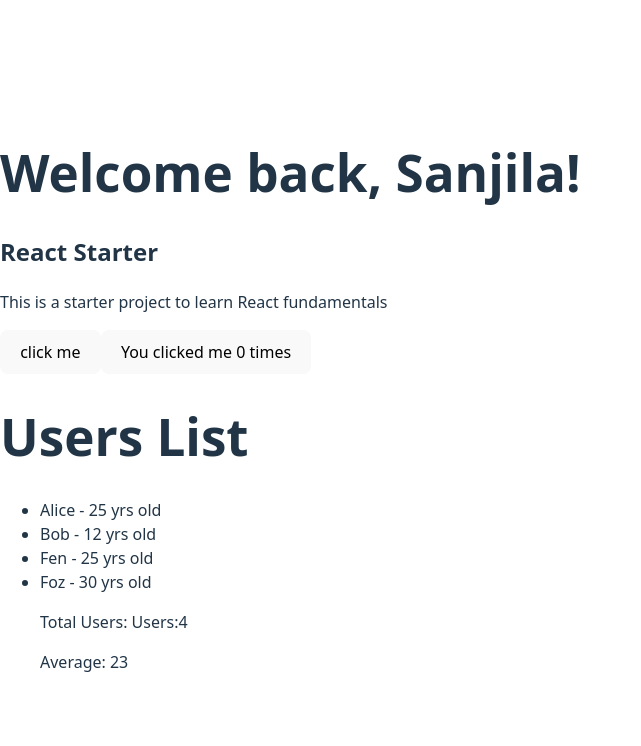
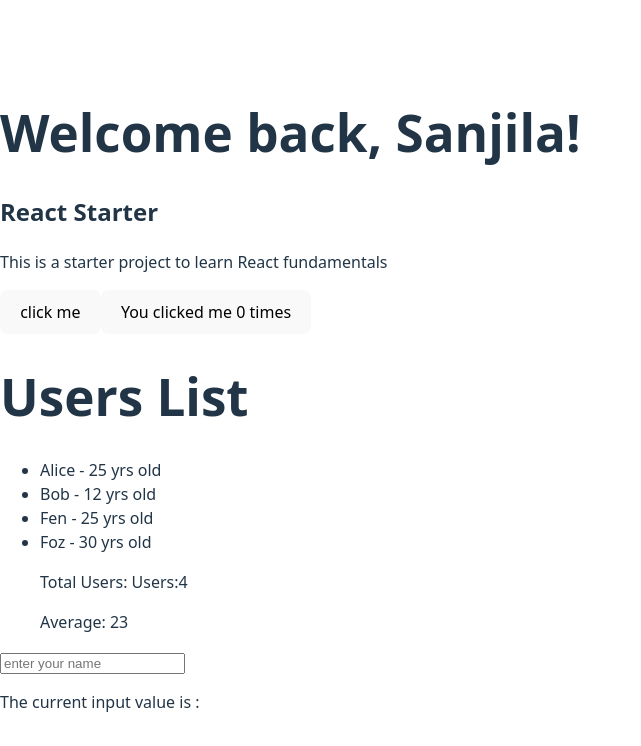
Before and after one commit to SanjilaGangaju/ReactSeries, a React (Vite) app: page / in a window 1280 px wide. Shown: the top 746 px of the page, without its empty margins (0-641 px from the left). Built offline with nearby package versions, Linux system fonts and the light colour scheme.

Commit message:
lifting state

```diff
--- a/src/App.jsx
+++ b/src/App.jsx
@@ -4,6 +4,7 @@ import InfoCard from './components/InfoCard';
 import Button from './components/button';
 import ClickButton from './components/clickButton';
 import { DerivedState } from './components/DerivedState';
+import { LiftingState } from './components/liftState';
 function App(){
   const isLoggedIn = true;
   const user = {name: 'Sanjila', age: 22};
@@ -14,6 +15,7 @@ function App(){
      <Button label="click me"></Button>
      <ClickButton></ClickButton>
      <DerivedState></DerivedState>
+     <LiftingState></LiftingState>
     </>
   );
 }
--- /dev/null
+++ b/src/components/liftState.jsx
@@ -0,0 +1,20 @@
+import { useState } from "react";
+
+export const LiftingState = () =>{
+    const [inputValue, setInputValue] = useState("");
+    return (<>
+       <InputComponent inputValue={inputValue} setInputValue={setInputValue}></InputComponent>
+        <DisplayComponent inputValue ={inputValue}></DisplayComponent>
+
+    </>)
+};
+ const InputComponent =({inputValue, setInputValue})=>{
+
+    return( <>
+    <input type="text" placeholder ="enter your name"  onChange ={(e)=> setInputValue(e.target.value)} value={inputValue}></input>
+    </>)
+ }
+
+const DisplayComponent = ({inputValue})=>{
+    return( <p>The current input value is : {inputValue}</p>);
+}
```
Also changed, not shown: 1 other file (tests, documents, lock files or other folders).
